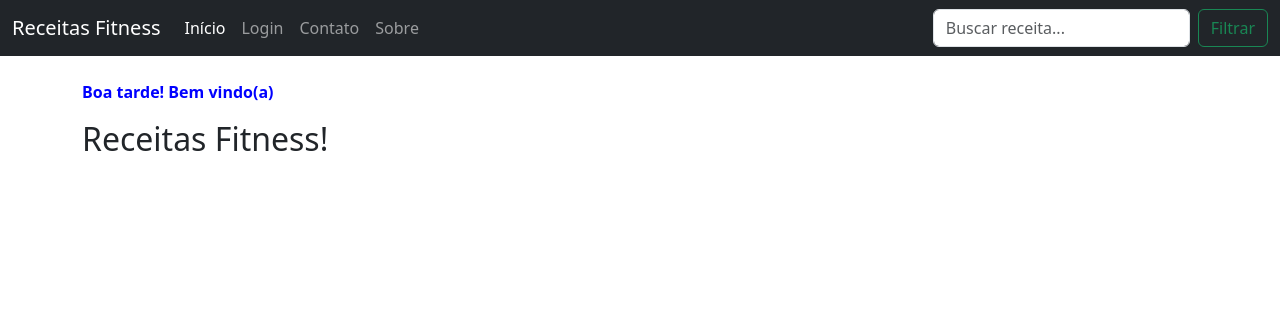
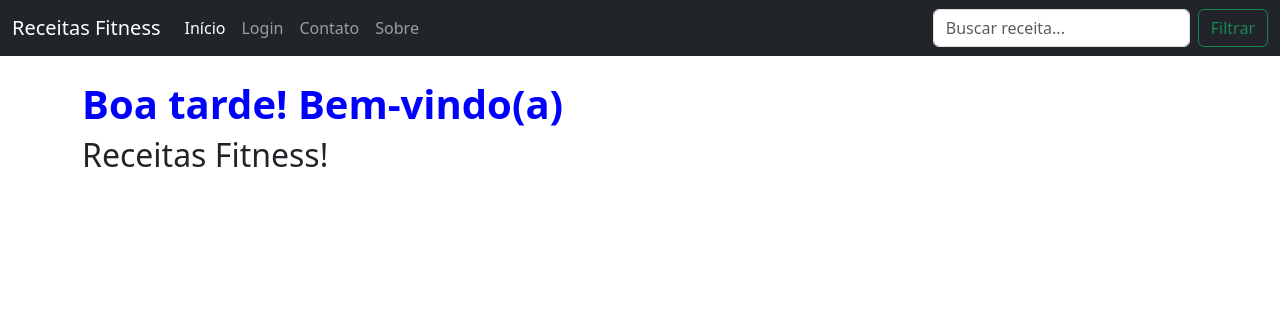
Before and after one commit to DiegoGabriel20/Trabalho-de-PHP, a PHP site: page /menu.php in a window 1280 px wide. Shown: the top 316 px of the page. Run offline with PHP 8.4, Linux system fonts and the light colour scheme.

Commit message:
Melhorando Menu.php

```diff
--- a/menu.php
+++ b/menu.php
@@ -1,3 +1,4 @@
+<?php session_start(); ?>
 <!DOCTYPE html>
 <html lang="pt-br">
 <head>
@@ -7,8 +8,8 @@
 </head>
 <body>
 
-    <!-- Navbar Bootstrap -->
-    <nav class="navbar navbar-expand-lg navbar-dark bg-dark">
+<!-- Navbar Bootstrap -->
+<nav class="navbar navbar-expand-lg navbar-dark bg-dark">
     <div class="container-fluid">
         <a class="navbar-brand" href="#">Receitas Fitness</a>
 
@@ -32,14 +33,16 @@
                 <li class="nav-item">
                     <a class="nav-link" href="sobre.php">Sobre</a>
                 </li>
-            </ul>
-            <?php if (isset($_SESSION['usuario'])): ?>
+
+                <!-- Só mostra se o usuário estiver logado -->
+                <?php if (isset($_SESSION['usuario'])): ?>
                     <li class="nav-item">
                         <a class="nav-link text-warning" href="cadastro_receita.php">Cadastrar Receita</a>
                     </li>
                 <?php endif; ?>
+            </ul>
 
-            <!-- Formulário de filtro -->
+            <!-- Formulário de filtro alinhado à direita -->
             <form class="d-flex" role="search" action="menu.php" method="GET">
                 <input class="form-control me-2" type="search" name="filtro" placeholder="Buscar receita..." aria-label="Buscar">
                 <button class="btn btn-outline-success" type="submit">Filtrar</button>
@@ -51,21 +54,18 @@
 <!-- Conteúdo da página -->
 <div class="container mt-4">
     <?php
-
-    session_start();
-
         date_default_timezone_set('America/Sao_Paulo');
-
         $hora = date('H');
 
         if ($hora >= 5 && $hora < 12) {
-            echo '<p style="color: Blue; font-weight: bold;"> "<h1>Bom dia! Bem vindo(a)<h1/> <h2> Receitas Fitness!<h2/></p>';
+            echo '<h1 style="color: blue; font-weight: bold;">Bom dia! Bem-vindo(a)</h1>';
         } elseif ($hora >= 12 && $hora < 18) {
-            echo '<p style="color: Blue; font-weight: bold;"<h1>Boa tarde! Bem vindo(a)<h1/> <h2> Receitas Fitness!<h2/></p>';
+            echo '<h1 style="color: blue; font-weight: bold;">Boa tarde! Bem-vindo(a)</h1>';
         } else {
-            echo '<p style="color: Blue; font-weight: bold;"<h1>Boa noite! Bem vindo(a)<h1/> <h2> Receitas Fitness!<h2/></p>';
+            echo '<h1 style="color: blue; font-weight: bold;">Boa noite! Bem-vindo(a)</h1>';
         }
 
+        echo '<h2>Receitas Fitness!</h2>';
     ?>
 </div>
 
```
